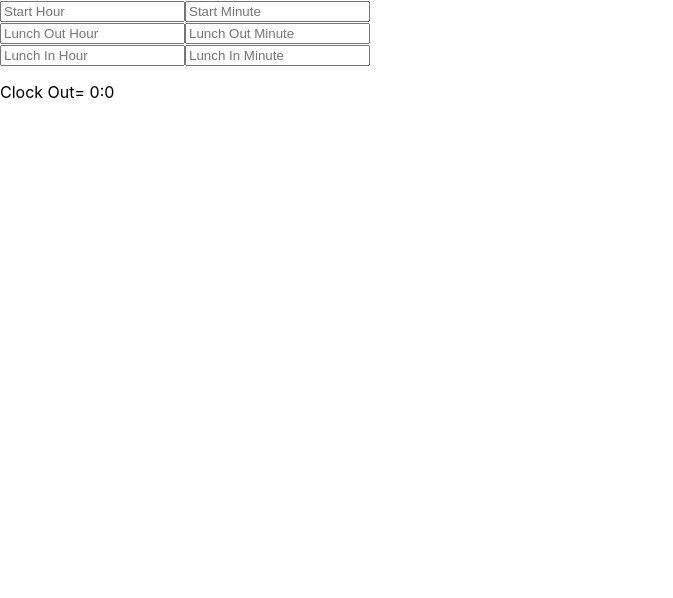
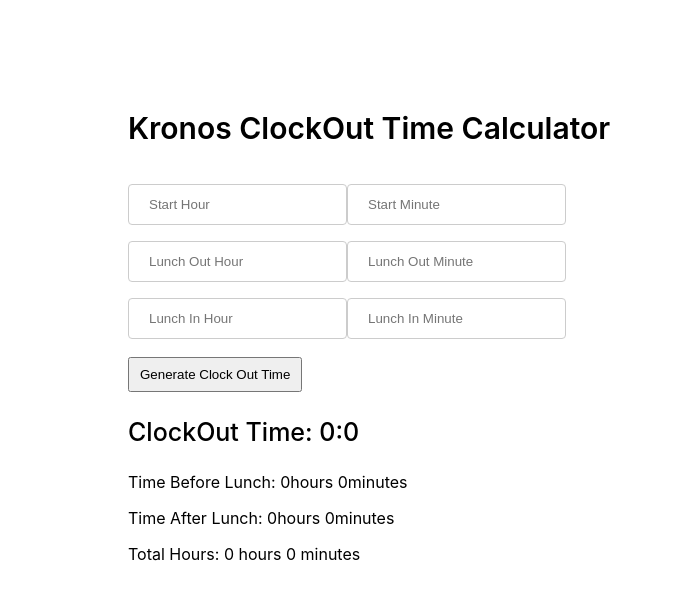
Before and after one commit to birajkhatiwada/kronosTimeCalculator, a React (Create React App) app: page / in a window 1280 px wide. Shown: the top 598 px of the page, without its empty margins (0-673 px from the left). Built offline with nearby package versions, Linux system fonts and the light colour scheme.

Commit message:
worked on algorithm to calculate the clockout time successfully excluding the edge cases

```diff
--- a/src/App.css
+++ b/src/App.css
@@ -1,4 +1,34 @@
 .App{
     display: flex;
     flex-direction: column;
+    margin: 10vh 0 0 10vw;
 }
+
+.title{
+    font-size: 30px;
+    font-weight: 600;
+
+}
+
+input{
+    padding: 12px 20px;
+    margin: 8px 0;
+    border: 1px solid #ccc;
+    border-radius: 4px;
+    box-sizing: border-box;
+}
+
+button{
+    padding: 8px 10px;
+    margin-top: 10px;
+    cursor: pointer;
+}
+
+button:hover{
+
+}
+
+.clockout{
+    font-size: 25px;
+    font-weight: 450;
+}
--- a/src/App.js
+++ b/src/App.js
@@ -10,7 +10,30 @@
   const [lunchOutMinute, setLunchOutMinute] = useState(0)
   const [lunchInHour, setLunchInHour] = useState(0)
   const [lunchInMinute, setLunchInMinute] = useState(0)
+  const [beforeLunchHour, setBeforeLunchHour] = useState(0)
+  const [beforeLunchMinute, setBeforeLunchMinute] = useState(0)
+  const [afterLunchHour, setAfterLunchHour] = useState(0)
+  const [afterLunchMinute, setAfterLunchMinute] = useState(0)
+  const [totalHours, setTotalHours] = useState(0)
+  const[totalMinutes, setTotalMinutes] = useState(0)
 
+
+  const militaryTimeMap = new Map();
+  militaryTimeMap.set(1, 13);
+  militaryTimeMap.set(2, 14);
+  militaryTimeMap.set(3, 15);
+  militaryTimeMap.set(4, 16);
+  militaryTimeMap.set(5, 17);
+  militaryTimeMap.set(6, 18);
+
+
+  const nonMilitaryTimeMap = new Map();
+  nonMilitaryTimeMap.set(13, 1);
+  nonMilitaryTimeMap.set(14, 2);
+  nonMilitaryTimeMap.set(15, 3);
+  nonMilitaryTimeMap.set(16, 4);
+  nonMilitaryTimeMap.set(17, 5);
+  nonMilitaryTimeMap.set(18, 6);
 
 
 
@@ -19,56 +42,147 @@
   // }
 
   function handleSetClockInHour(e){
-    setClockInHour(Number(e.target.value));
-    console.log(Number(e.target.value));
+
+    if(Number(e.target.value) < 7){
+      setClockInHour(militaryTimeMap.get(Number(e.target.value)));
+    }
+    else{
+      setClockInHour(Number(e.target.value));
+    }
     // console.log(clockOut + clockInHour)
-    setClockOutHour(Number(e.target.value)+lunchInHour+lunchOutHour)
+    // setClockOutHour(Number(e.target.value)+lunchInHour+lunchOutHour)
     // console.log(clockOut)
   }
+
   function handleSetClockInMinute(e){
+    console.log(clockInHour);
     setClockInMinute(Number(e.target.value));
-    setClockOutHour(Number(e.target.value) +  + clockInMinute)
   }
 
   function handleSetLunchInHour(e){
-    setLunchInHour(Number(e.target.value));
-    setClockOutHour( + Number(e.target.value))
+    if(Number(e.target.value) < 7){
+      setLunchInHour(militaryTimeMap.get(Number(e.target.value)));
+    }
+    else{setLunchInHour(Number(e.target.value));}
   }
 
   function handleSetLunchInMinute(e){
     setLunchInMinute(Number(e.target.value));
-    setClockOutHour( + lunchInMinute)
   }
 
   function handleSetLunchOutHour(e){
-    setLunchOutHour(Number(e.target.value));
-    setClockOutHour( + Number(e.target.value))
+    if(Number(e.target.value) < 7){
+      setLunchOutHour(militaryTimeMap.get(Number(e.target.value)));
+    }
+    else{setLunchOutHour(Number(e.target.value));}
   }
 
   function handleSetLunchOutMinute(e){
     setLunchOutMinute(Number(e.target.value));
-    setClockOutHour( + lunchOutMinute)
+  }
+
+  function handleGenerateClockOut(){
+    if(clockInHour === 0 || clockInMinute === 0 || lunchInHour === 0 || lunchInMinute === 0 || lunchOutHour === 0 || lunchInMinute === 0 ){
+      console.log("error")
+    }
+
+    // console.log(lunchInHour);
+
+
+
+    // time before the lunch
+    console.log(lunchOutHour);
+    var [timeBeforeLunchInHour, timeBeforeLunchInMinute] = subtractTime(60*lunchOutHour + lunchOutMinute, 60*clockInHour + clockInMinute);
+    console.log(timeBeforeLunchInHour, timeBeforeLunchInMinute);
+    setBeforeLunchHour(timeBeforeLunchInHour);
+    setBeforeLunchMinute(timeBeforeLunchInMinute);
+
+    //calculate time needed after the lunch
+    var [timeAfterLunchInHour, timeAfterLunchInMinute] = subtractTime(480, timeBeforeLunchInHour*60+timeBeforeLunchInMinute);
+    console.log(timeAfterLunchInHour, timeAfterLunchInMinute);
+    setAfterLunchHour(timeAfterLunchInHour);
+    setAfterLunchMinute(timeAfterLunchInMinute);
+
+
+    //cacluate the total hours worked
+    var [totalhours, totalminutes] = addTime((timeBeforeLunchInHour+timeAfterLunchInHour)*60, timeBeforeLunchInMinute+timeAfterLunchInMinute);
+
+    setTotalHours(totalhours);
+    setTotalMinutes(totalminutes);
+
+
+    //calculate the clock out time
+    var [clockoutTimeInHour, clockoutTimeInMinute] = addTime(timeAfterLunchInHour*60+timeAfterLunchInMinute, lunchInHour*60+lunchInMinute);
+    if(clockoutTimeInHour > 12){
+        setClockOutHour(nonMilitaryTimeMap.get(clockoutTimeInHour));
+    }else{
+      setClockOutHour(clockoutTimeInHour);
+    }
+    setClockOutMinute(clockoutTimeInMinute);
+  }
+
+
+  function subtractTime(time2, time1){
+    var hour = Math.floor((time2 - time1)/60);
+    console.log(hour);
+    var minute = (time2 - time1)%60;
+
+    return [hour, minute];
+  }
+
+
+  function addTime(time1, time2){
+    var hour = Math.floor((time1+time2)/60);
+    console.log(hour);
+    var minute = (time1+time2)%60;
+    console.log(hour, minute);
+
+    return [hour, minute];
   }
 
   return (
     <div className="App">
+      <p className="title">Kronos ClockOut Time Calculator</p>
       <div className="clockin">
-          <input placeholder="Start Hour" type="number" onChange={handleSetClockInHour} onKeyDown={handleSetClockInHour}/>
-          <input placeholder="Start Minute" type="number" onChange={handleSetClockInMinute} />
+          <input className="hour" placeholder="Start Hour" type="number" onChange={handleSetClockInHour}/>
+          <input className="minute" placeholder="Start Minute" type="number" onChange={handleSetClockInMinute} />
       </div>
       <div className="lunchOut">
-          <input placeholder="Lunch Out Hour" type="number" onChange={handleSetLunchOutHour}  onKeyDown={handleSetLunchOutHour}/>
-          <input placeholder="Lunch Out Minute" type="number" onChange={handleSetLunchOutMinute}/>
+          <input className="hour"   placeholder="Lunch Out Hour" type="number" onChange={handleSetLunchOutHour} />
+          <input className="minute"  placeholder="Lunch Out Minute"  type="number" onChange={handleSetLunchOutMinute}/>
       </div>
       <div className="lunchIn">
-          <input placeholder="Lunch In Hour" type="number" onChange={handleSetLunchInHour} onKeyDown={handleSetLunchInHour}/>
-          <input placeholder="Lunch In Minute" type="number" onChange={handleSetLunchInMinute}/>
+          <input className="hour"  placeholder="Lunch In Hour" type="number" onChange={handleSetLunchInHour} />
+          <input className="minute" placeholder="Lunch In Minute" type="number" onChange={handleSetLunchInMinute}/>
+      </div>
+      <div className="clockOut">
+        <button onClick={handleGenerateClockOut} >Generate Clock Out Time</button>
+          <p className="clockout">ClockOut Time: {clockOutHour}:{clockOutMinute}</p>
+          <p>Time Before Lunch: {beforeLunchHour}hours {beforeLunchMinute}minutes</p>
+          <p>Time After Lunch: {afterLunchHour}hours {afterLunchMinute}minutes</p>
+          <p>Total Hours: {totalHours} hours {totalMinutes} minutes</p>
+          {/* <input type="number" className="hour" value={clockOutHour} placeholder="ClockOut Hour"/>
+          <input type="number" className="minute" value={clockOutMinute} placeholder="ClockOut Min" /> */}
       </div>
 
-
-        <p>Clock Out= {clockOutHour}:{clockOutMinute}</p>
     </div>
   );
 }
 
+
+
+
+
+
+
+
+
+
+
+
+
+
+
+
+
 export default App;
```
